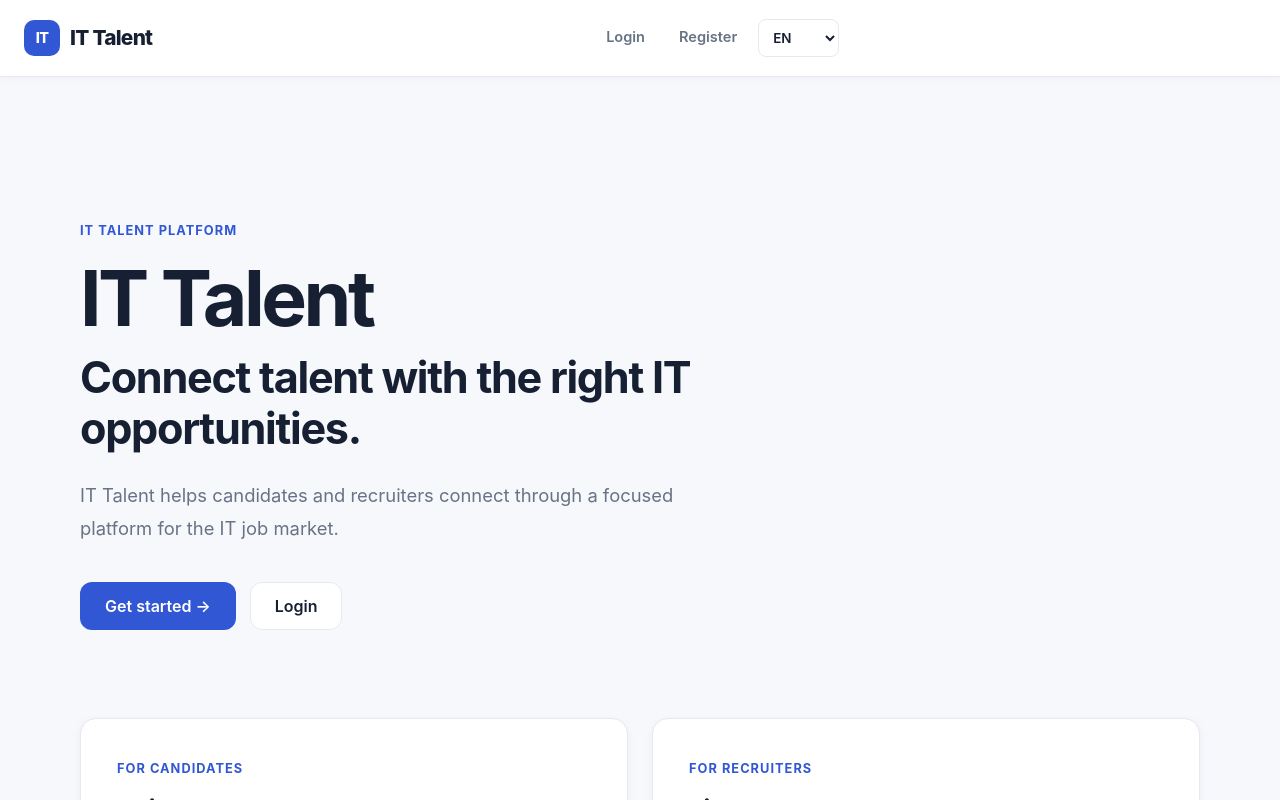
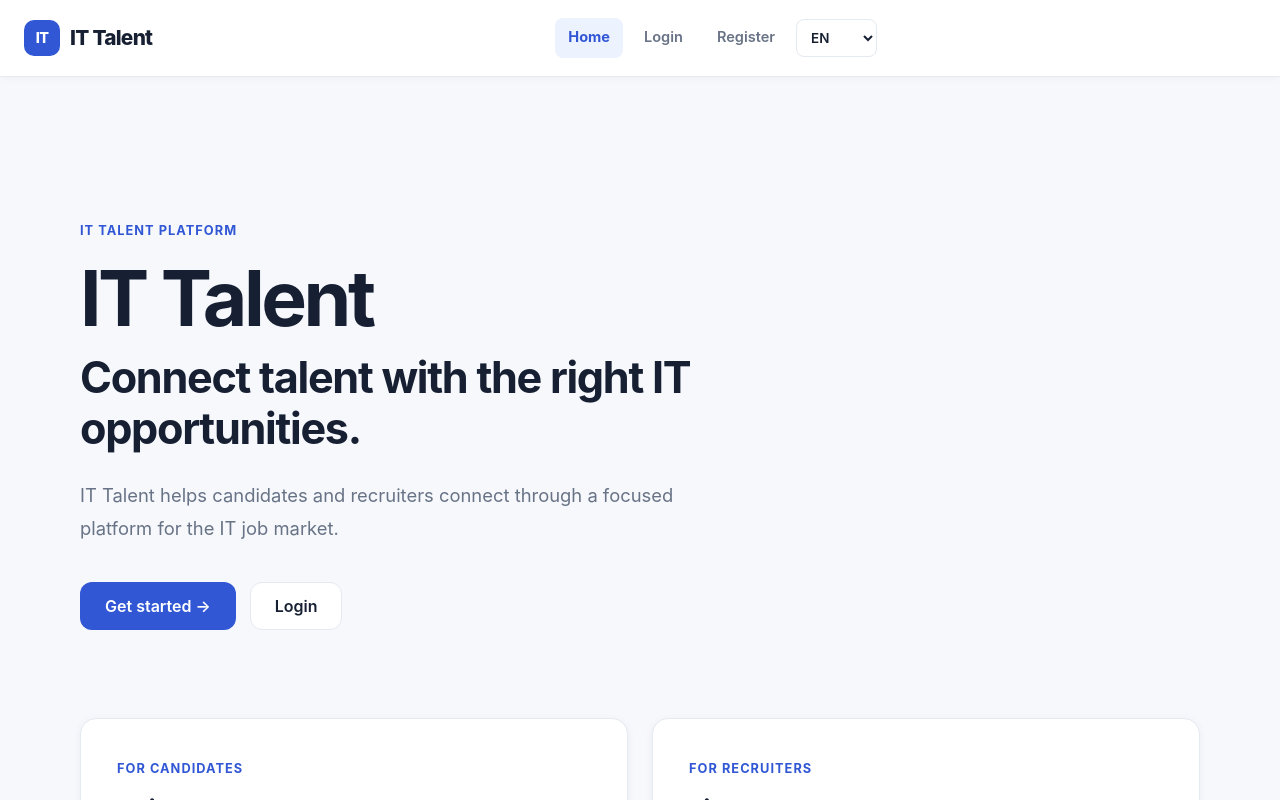
Before and after one commit to Fehmi-Yildirim/it-talent-frontend, a React (Vite) app: page / in a window 1280 px wide. Shown: the top 800 px of the page. Built offline with nearby package versions, Linux system fonts and the light colour scheme; no server answers.

Commit message:
Add home navigation link for all user roles

```diff
--- a/src/components/Layout.tsx
+++ b/src/components/Layout.tsx
@@ -195,6 +195,16 @@ function Layout() {
                 className="admin-sidebar__nav"
                 aria-label={t('accessibility.mainNavigation')}
               >
+                {/* Home navigation */}
+                <NavLink
+                  to="/"
+                  className={navLinkClass}
+                  onClick={closeAdminNav}
+                >
+                  <span aria-hidden="true">⌂</span>
+                  {t('common.home')}
+                </NavLink>
+
                 <NavLink
                   to="/admin/users"
                   className={navLinkClass}
@@ -302,13 +312,20 @@ function Layout() {
               </button>
 
               <div
-                className={`main-nav__mobile-panel${isMobileNavOpen ? ' is-open' : ''
-                  }`}
+                className={`main-nav__mobile-panel${isMobileNavOpen ? ' is-open' : ''}`}
                 id="main-mobile-navigation"
               >
                 {isAuthenticated ? (
                   <>
                     <div className="main-nav__links">
+                      <NavLink
+                        to="/"
+                        className={navLinkClass}
+                        onClick={closeMobileNav}
+                      >
+                        {t('common.home')}
+                      </NavLink>
+
                       <NavLink
                         to="/dashboard"
                         className={navLinkClass}
@@ -382,6 +399,14 @@ function Layout() {
                 ) : (
                   <div className="main-nav__links">
                     <NavLink
+                      to="/"
+                      className={navLinkClass}
+                      onClick={closeMobileNav}
+                    >
+                      {t('common.home')}
+                    </NavLink>
+
+                    <NavLink
                       to="/login"
                       className={navLinkClass}
                       onClick={closeMobileNav}
--- a/src/i18n/locales/en.ts
+++ b/src/i18n/locales/en.ts
@@ -29,6 +29,7 @@ export const en = {
         freelance: 'Freelance',
         from: 'From',
         fullTime: 'Full-time',
+        home: 'Home',
         hybrid: 'Hybrid',
         internship: 'Internship',
         language: 'Language',
--- a/src/i18n/locales/nl.ts
+++ b/src/i18n/locales/nl.ts
@@ -37,6 +37,7 @@ export const nl: DeepString<typeof en> = {
         freelance: 'Freelance',
         from: 'Vanaf',
         fullTime: 'Fulltime',
+        home: 'Home',
         hybrid: 'Hybride',
         internship: 'Stage',
         language: 'Taal',
```
